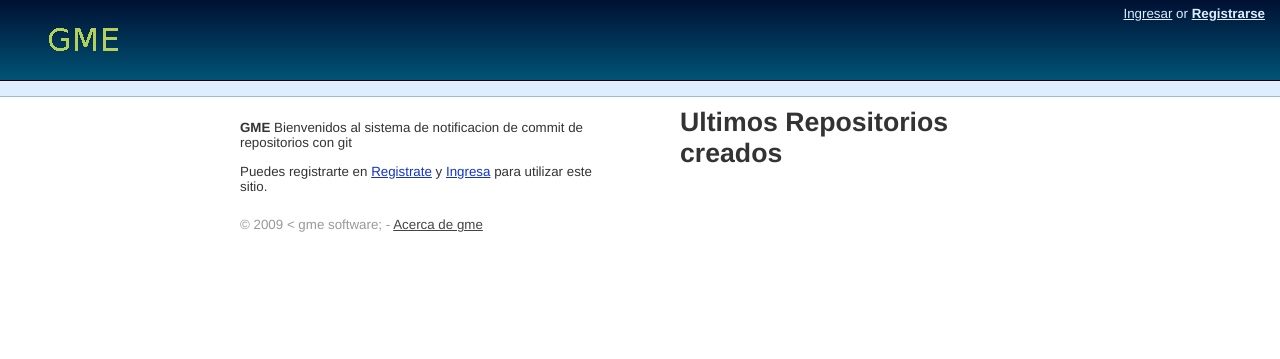
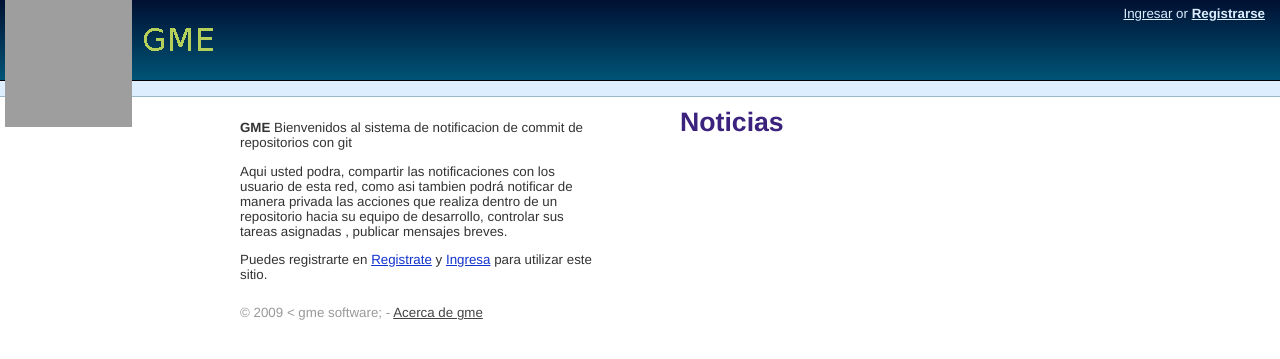
Before and after one commit to inturiasgary/gme, a Django app: template templates/homepage.html in a window 1280 px wide. Shown: the top 359 px of the page. Run offline with Django 3.2, Linux system fonts and the light colour scheme; the template is opened without the code that fills it, so the values that code supplies are empty; parts of the project's set-up code (start-up, migrations or seed data) failed here and were passed over; grey boxes are pictures that could not be loaded.

Commit message:
antes de adulterar los templates

```diff
--- a/site_media/base.css
+++ b/site_media/base.css
@@ -13,6 +13,11 @@ body {
 a, a:visited {
     color: #13C;
 }
+
+h1, h2, h3 {
+	color: #3a227d;
+}
+
 img {
     border: 0;
 }
@@ -89,13 +94,24 @@ input[type="text"], input[type="password"], textarea {
 }
 #tabhead .logo {
     height: 80px;
-    padding-left: 5px;
+    padding-left: 100px;
     padding-top: 0;
 }
 #tabhead .logo img {
+    position: relative;
     width: 190px;
     height: 79px;
 }
+
+#tabhead .logo_image img {
+    position: absolute;
+    width:  127px;
+    height: 127px;
+    padding-left: 5px;
+    float: left;
+    margin: 0;
+}
+
 #tabhead .login {
     position: absolute;
     top: 6px;
@@ -454,6 +470,7 @@ background: #ffffff url(watermark_bg.gif) no-repeat 90px 120px;
 }
 .derecho-microblog{
 float: right;
+width: 30em;
 padding: 10px 10px;
 border-bottom: 5px solid #dddddd ;
 border-top: 5px solid #dddddd ;
--- a/templates/base.html
+++ b/templates/base.html
@@ -1,75 +1,76 @@
 {% load i18n %}
 <!DOCTYPE html PUBLIC "-//W3C//DTD XHTML 1.0 Strict//EN" "http://www.w3.org/TR/xhtml1/DTD/xhtml1-strict.dtd">
 <html xmlns="http://www.w3.org/1999/xhtml" dir="{% if LANGUAGE_BIDI %}ltr{% endif %}" xml:lang="{{ LANGUAGE_CODE }}" lang="{{ LANGUAGE_CODE }}">
+
 <head>
     <meta http-equiv="Content-Type" content="text/html; charset=utf-8"/>
     <title>
 		{% if site_name %}{{ site_name }} : {% endif %}{% block head_title %}{% endblock %}
     </title>
+
     <script type="text/javascript" src="/site_media/jquery.js"></script>
     <link rel="stylesheet" href="/site_media/base.css" />
     <link rel="stylesheet" href="/site_media/tabs.css" />
 
     <script type="text/javascript">
 	function countChars(idElement){
-		max_chars 		= 140;
-		counter		= document.getElementById(idElement);
-		field		= document.getElementById('id_contenido').value;
-		field_length	= field.length
-		remaining_chars	= max_chars-field_length;
+	    max_chars	    = 140;
+	    counter	    = document.getElementById(idElement);
+	    field	    = document.getElementById('id_contenido').value;
+	    field_length    = field.length
+	    remaining_chars = max_chars-field_length;
+
 	    if(remaining_chars<0){
-
-
 		$('#enviar').attr('disabled','-1')
 	    }
 	    else{
-
-
 		$('#enviar').removeAttr('disabled')
-
 	    }
 
 	    if(remaining_chars<=19){
 		counter.style.color="#d40d12";
 	    }
-
 	    else{
 		counter.style.color="#999999";
 	    }
 
-		// Update the counter on the page
+	    // Actualiza el contador
 		counter.innerHTML = remaining_chars;
 			}
     </script>
 
 
     {% block extra_head %}
+
     {% endblock %}
+
     <!-- [if IE]><style>
 	div {
 	    zoom: 1; /* trigger hasLayout */
 	}
 	</style></[endif] -->
     <!-- Definicion de los estilos en la pagina -->
+
     {% if LANGUAGE_BIDI %}
 	<style type="text/css" media="screen">
-            div.right_panel {
-                float: left;
-            }
+	    div.right_panel { float: left; }
 	</style>
     {% endif %}
-        <!-- para añadir un extra -->
-
 
 </head>
+
 <body>
     <div id="tabhead">
+	<div class="logo_image" dir="ltr">{% block logo_image %}{% endblock %}</div>
         <div class="logo" dir="ltr">{% block logo_link_image %}{% endblock %}</div>
+
         <div class="login">{% block login %}{% endblock %}{% block locale_switcher %}{% endblock %}<div style="text-align: right;"></div></div>
         <div class="tabs" {% block tab_id %}{% endblock %}>{% block tabs %}{% endblock %}</div>
         <div class="right_tab" {% block rtab_id %}{% endblock %}>{% block rigth_tab %}{% endblock %}</div>
     </div>
+
     <!-- menu pequeño interactivo -->
+
     <div id="subnav" class="clearfix">{% block subnav %}&nbsp;{% endblock %}</div>
         <div id="body">
             <!-- Publica los mensajes de notificacion al cliente -->
@@ -83,6 +84,7 @@
 	{% block body %}
 	{% endblock %}
     </div>
+
     <div id="footer">{% block footer %}{% endblock %}</div>
     {% block extra_body %}
     {% endblock %}
--- a/templates/homepage.html
+++ b/templates/homepage.html
@@ -10,6 +10,9 @@
 <div class="left-form">
     {% blocktrans %}
         <p><b>GME</b> Bienvenidos al sistema de notificacion de commit de repositorios con git</p>
+        Aqui usted podra, compartir las notificaciones con los usuario de esta red, como asi tambien podrá notificar de manera
+        privada las acciones que realiza dentro de un repositorio hacia su equipo de desarrollo, controlar sus tareas asignadas
+        , publicar mensajes breves.
     {% endblocktrans %}
 
     {% if user.is_authenticated %}
@@ -21,6 +24,12 @@
 </div>
 
 <div class="right-form">
-    <h1>Ultimos Repositorios creados </h1>
+    <h1>Noticias </h1>
+    {% if repos %}
+    hay repos
+        {% for a in repos %}
+            {{ a.nombre }}
+        {% endfor %}
+    {% endif %}
 </div>
 {% endblock %}
--- a/templates/site_base.html
+++ b/templates/site_base.html
@@ -9,7 +9,9 @@
         <a href="{% url acct_login %}">{% trans "Ingresar" %}</a> {% trans "or" %} <a href="{% url acct_registro %}"><b>{% trans "Registrarse" %}</b></a>
     {% endif %}
 {% endblock %}
-
+{% block logo_image %}
+    <a href="{% url home %}"><img src="/site_media/cadre1-128.png" alt="Mascota"/></a>
+{% endblock %}
 {% block logo_link_image %}
     <a href="{% url home %}"><img src="/site_media/logo.png" alt="GME"/></a>
 {% endblock %}
--- a/urls.py
+++ b/urls.py
@@ -1,13 +1,15 @@
 from django.conf.urls.defaults import *
 from django.contrib import admin
 from django.conf import settings
+from django.template import Context
 from django.views.generic.simple import direct_to_template
 import os
+from repositorio.models import Repositorio
 admin.autodiscover()
 
 urlpatterns = patterns('',
     # XML-RPC
-     url(r'^$', direct_to_template, {"template":"homepage.html"}, name="home"), #muestra directamente el template
+     url(r'^$', direct_to_template, {"template":"homepage.html"},name="home"), #muestra directamente el template
      url(r'^xml_rpc_srv/', 'gme.xmlrpc.rpc_handler'),  #escuchador para xml-rpc
      url(r'^admin/', include(admin.site.urls)),
      url(r'^cuenta/', include('cuenta.urls')), # adicciona la aplicacion cuenta
```
Also changed, not shown: templates/microblog/index.html (+7 -8 lines), locale/es/LC_MESSAGES/django.po, 2 other files. Lines whose indentation alone changed are shown as unchanged.
